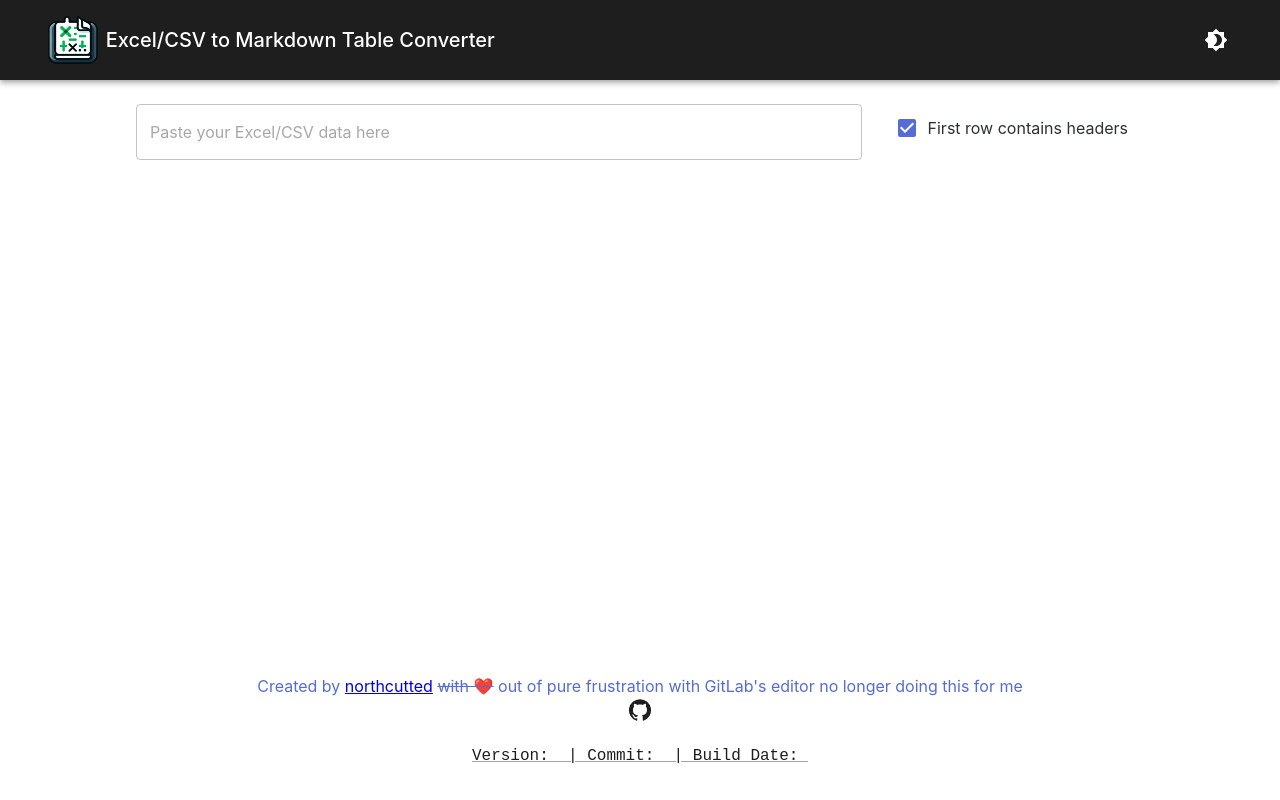
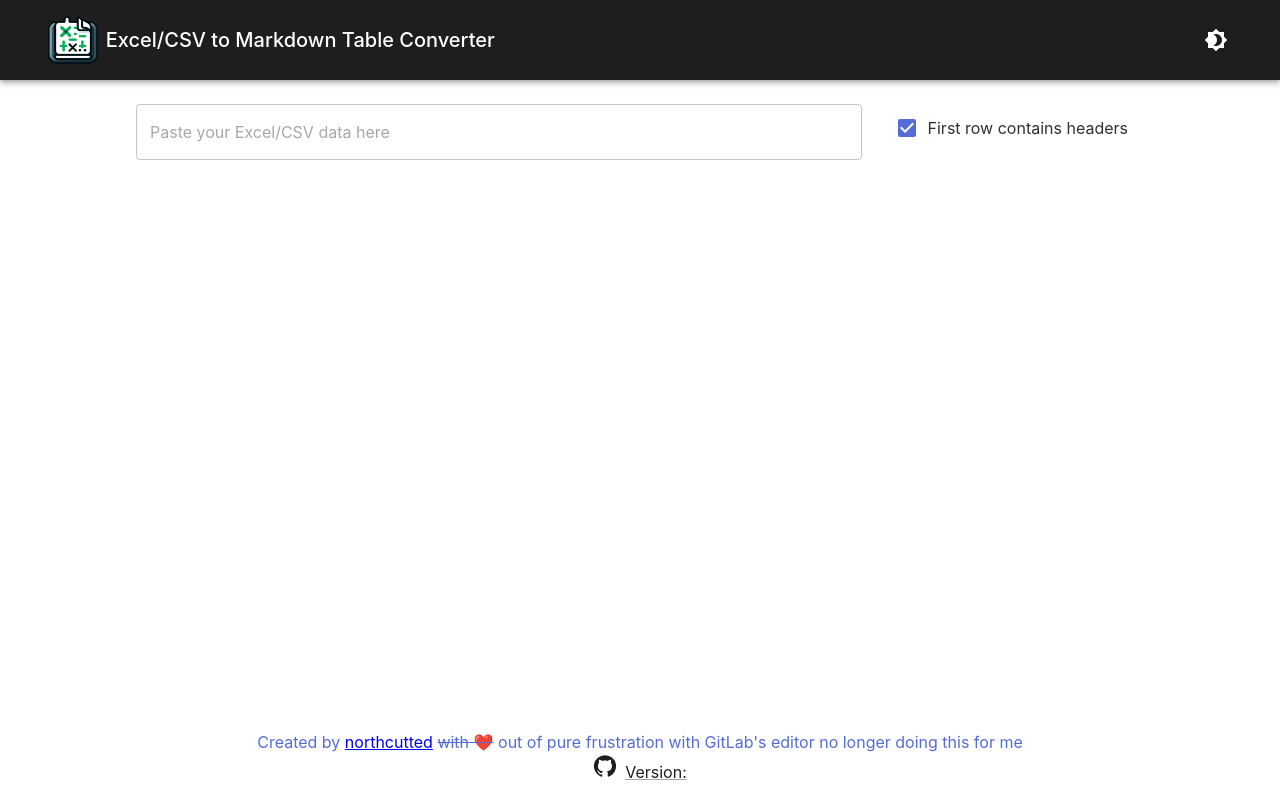
Before and after one commit to northcutted/excel2markdowntable, a React (Create React App) app: page / in a window 1280 px wide. Built offline with nearby package versions, Linux system fonts and the light colour scheme.

Commit message:
feat: add version to footer

```diff
--- a/src/Components/Footer.js
+++ b/src/Components/Footer.js
@@ -29,8 +29,8 @@ const Footer = () => {
         href="https://github.com/northcutted/excel2markdowntable"
         target="_blank"
       >
-        <GitHubIcon />
-        <pre>Version: {process.env.REACT_APP_VERSION} | Commit: {process.env.REACT_APP_COMMIT} | Build Date: {process.env.REACT_APP_BUILD_DATE}</pre>
+        <GitHubIcon sx={{marginRight: theme.spacing(1)}} />
+        <span>Version: {process.env.REACT_APP_VERSION}</span>
       </Link>
     </Box>
   );
```
